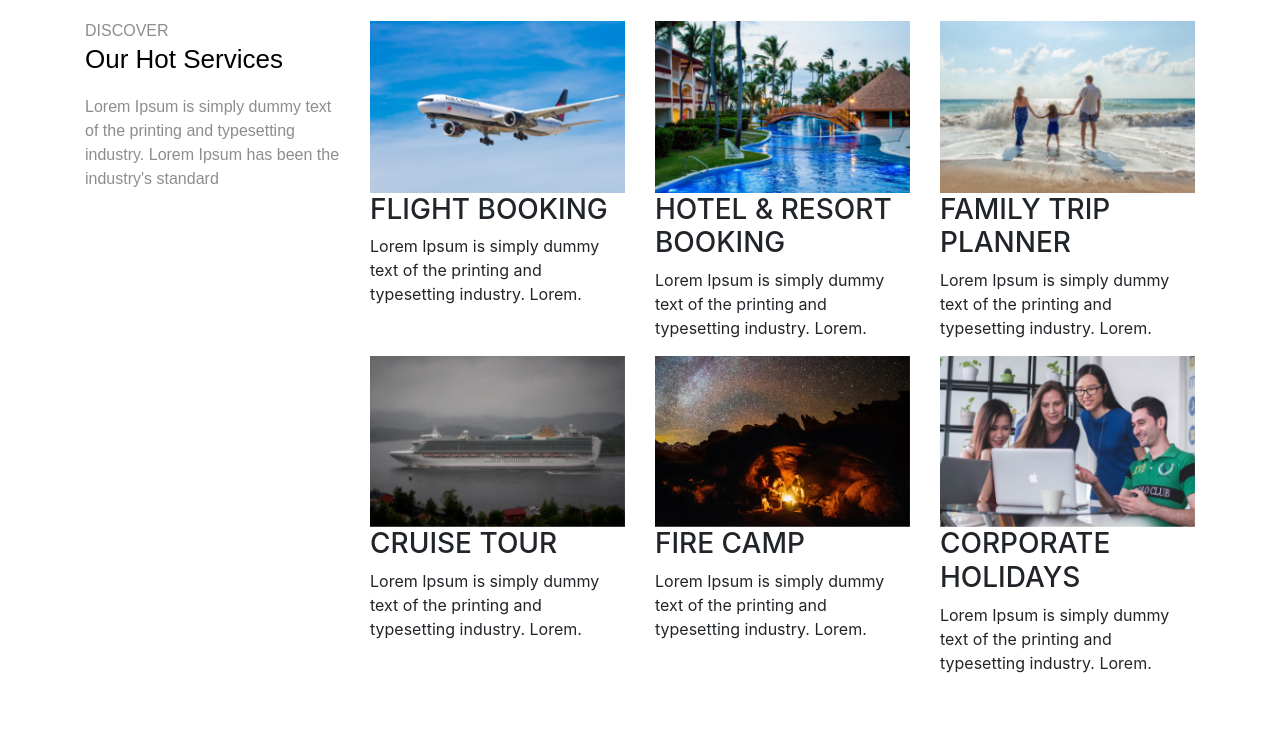
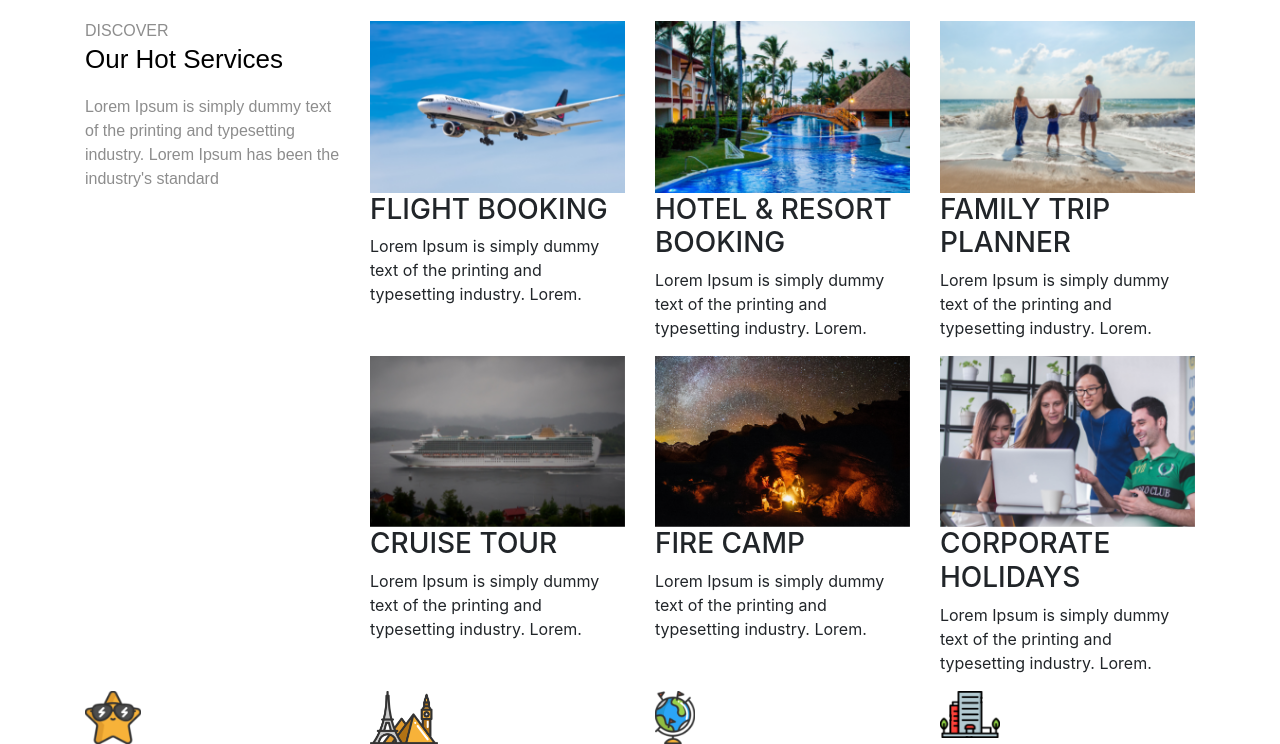
Before and after one commit to Kami-969/GeoLab-HTML-CSS-Project, a plain HTML site: page index.html in a window 1280 px wide. Shown: the part 433-1177 px from the top of the page. Before the commit the page ends 1124 px from the top, so only its background shows below. Drawn offline with nearby package versions, Linux system fonts and the light colour scheme.

Commit message:
Layers Update

```diff
--- a/index.html
+++ b/index.html
@@ -131,83 +131,6 @@
   </div>
 </div>
 </section>
-
-
-    <!-- </section>
-  <section class="Service-Wrapper">
-  <div class="container Our-Service">
-    <div class="row">
-        <div class="col-6">
-        </div>
-        <div class="col-6">
-        </div>
-    </div>
-    <div class="row mt-4">
-        <div class="col-4">
-              <div class="">
-          <p class="text-secondary Ralewaysemiboldfont"> DISCOVER </p>
-        </div>
-        <div class="">
-        <div class="col-12">
-          <font size="+2" class="Ralewaysemiboldfont">Our Hot Service</font>
-        </div>
-      </div>
-        <div class="col-12">
-            <p class="text-secondary text-lorem Ralewaysemiregularfont"> Lorem ipsum dolor, sit amet consectetur adipisicing elit. Doloribus cum officiis architecto. Corrupti molestiae quam sint quos beatae enim impedit quidem perspiciatis eius distinctio. Laborum commodi in odio esse fugit!</p>
-            </div>
-        </div>
-        <div class="col-8">
-            <div class="row">
-                <div class="col-4">
-                    <div class="row">
-                        <div class="col-10 col-sm-4 col-lg-9 col-xl-4 col-md-4">
-                            <img class="w-100" src="image/photo1.png" alt="picture">
-                        </div>
-                    </div>
-                    <div class="row">
-                        <div class="col ml-1">
-                            <h3 class="Ralewaysemiboldfont">FLIGHT BOOKING</h3>
-                        </div>
-                        <div class="row ml-1">
-                          <div class="col w-100">
-                          <p class="text-secondary Ralewaysemiregularfont">Lorem Ipsum is simply dummy text of the printing and typesetting industry. Lorem.</p>
-                        </div>
-                        </div>
-                    </div>
-                </div>
-                <div class="col-10 col-sm-4 col-lg-9 col-xl-4 col-md-4">
-                  <img class="w-100" src="image/photo2.png" alt="picture">
-                    <h3 class="Ralewaysemiboldfont">HOTEL & RESORT BOOKING</h3>
-                     <p class="text-secondary Ralewaysemiregularfont"> Lorem ipsum dolor sit amet consectetur adipisicing elit.</p>
-                </div>
-                <div class="col-10 col-sm-4 col-lg-9 col-xl-4 col-md-4">
-                    <img class="w-100" src="image/photo3.png" alt="picture">
-                    <h3 class="Ralewaysemiboldfont">FAMILY TRIPP LANNER</h3>
-                     <p class="text-secondary Ralewaysemiregularfont"> Lorem ipsum dolor sit amet consectetur adipisicing elit.</p>
-                </div>
-            </div>
-            <div class="row">
-                <div class="col-10 col-sm-4 col-lg-9 col-xl-4 col-md-4">
-                  <img class="w-100" src="image/photo4.png" alt="picture">
-                  <h3 class="Ralewaysemiboldfont">CRUISE TOUR</h3>
-                   <p class="text-secondary Ralewaysemiregularfont"> Lorem ipsum dolor sit amet consectetur adipisicing elit.</p>
-                </div>
-                <div class="col-10 col-sm-4 col-lg-9 col-xl-4 col-md-4">
-                  <img class="w-100" src="image/photo5.png" alt="picture">
-                  <h3 class="Ralewaysemiboldfont">FIRE CAMP</h3>
-                   <p class="text-secondary Ralewaysemiregularfont"> Lorem ipsum dolor sit amet consectetur adipisicing elit.</p>
-                </div>
-                <div class="col-10 col-sm-4 col-lg-9 col-xl-4 col-md-4">
-                  <img class="w-100" src="image/photo6.png" alt="picture">
-                  <h3 class="Ralewaysemiboldfont">CORPORATE HOLIDAYS</h3>
-                   <p class="text-secondary Ralewaysemiregularfont"> Lorem ipsum dolor sit amet consectetur adipisicing elit.</p>
-                </div>
-            </div>
-        </div>
-    </div>
-</div>
-<div></div>
-</section> -->
   <!--          /Our Hot Services            -->
   <!--     Video With Image Background      -->
   <section>
@@ -216,6 +139,32 @@
   <!--     /Video With Image Background      -->
   <!--         statistic          -->
   <section>
+    <div class="stsc">
+      <div class="container">
+        <div class="row">
+          <div class="col-12">
+            <div class="row d-flex justify-content-around">
+            <div class="col-3">
+              <div class=""></div>
+              <img src="/image/Layer 3.png" alt="">
+            </div>
+            <div class="col-3">
+              <div class=""></div>
+              <img src="/image/Layer 4.png" alt="">
+            </div>
+            <div class="col-3">
+              <div class=""></div>
+              <img src="/image/Layer 5.png" alt="">
+            </div>
+            <div class="col-3">
+              <div class=""></div>
+              <img src="/image/layer 12.png" alt="">
+            </div>
+          </div>
+          </div>
+        </div>
+      </div>
+    </div>
 
   </section>
   <!--         /statistic          -->
```
Also changed, not shown: image/Layer 3.png (added), image/Layer 4.png (added), image/Layer 5.png (added), image/layer 12.png (added).
